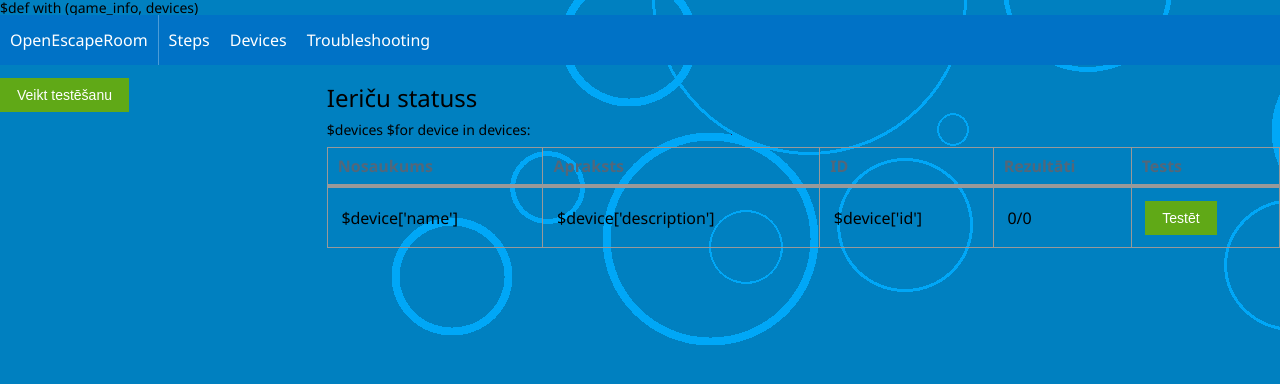
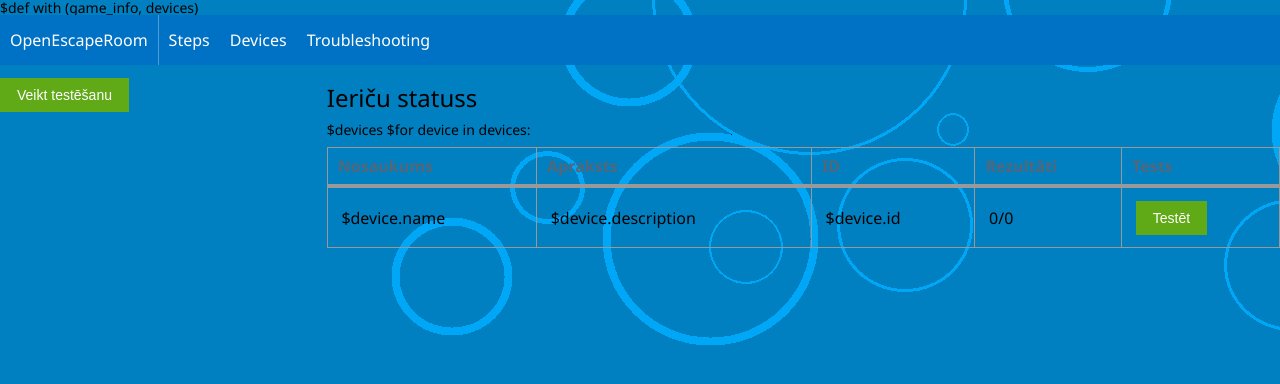
Before and after one commit to CRImier/escaperoom-web, a plain HTML site: page templates/debug.html in a window 1280 px wide. Drawn offline with Linux system fonts and the light colour scheme; files that its build step writes are made by us from their sources; files whose address does not match are found by name.

Commit message:
server WIP

```diff
--- a/templates/debug.html
+++ b/templates/debug.html
@@ -57,9 +57,9 @@ $def with (game_info, devices)
 <tbody>
 $devices
 $for device in devices:
-    <td>$device['name']</td>
-    <td>$device['description']</td>
-    <td>$device['id']</td>
+    <td>$device.name</td>
+    <td>$device.description</td>
+    <td>$device.id</td>
     <td>0/0</td>
     <td><button class="button device_button success" type="submit" value="test_devices"> Testēt</button></td>
     </tr>
```
